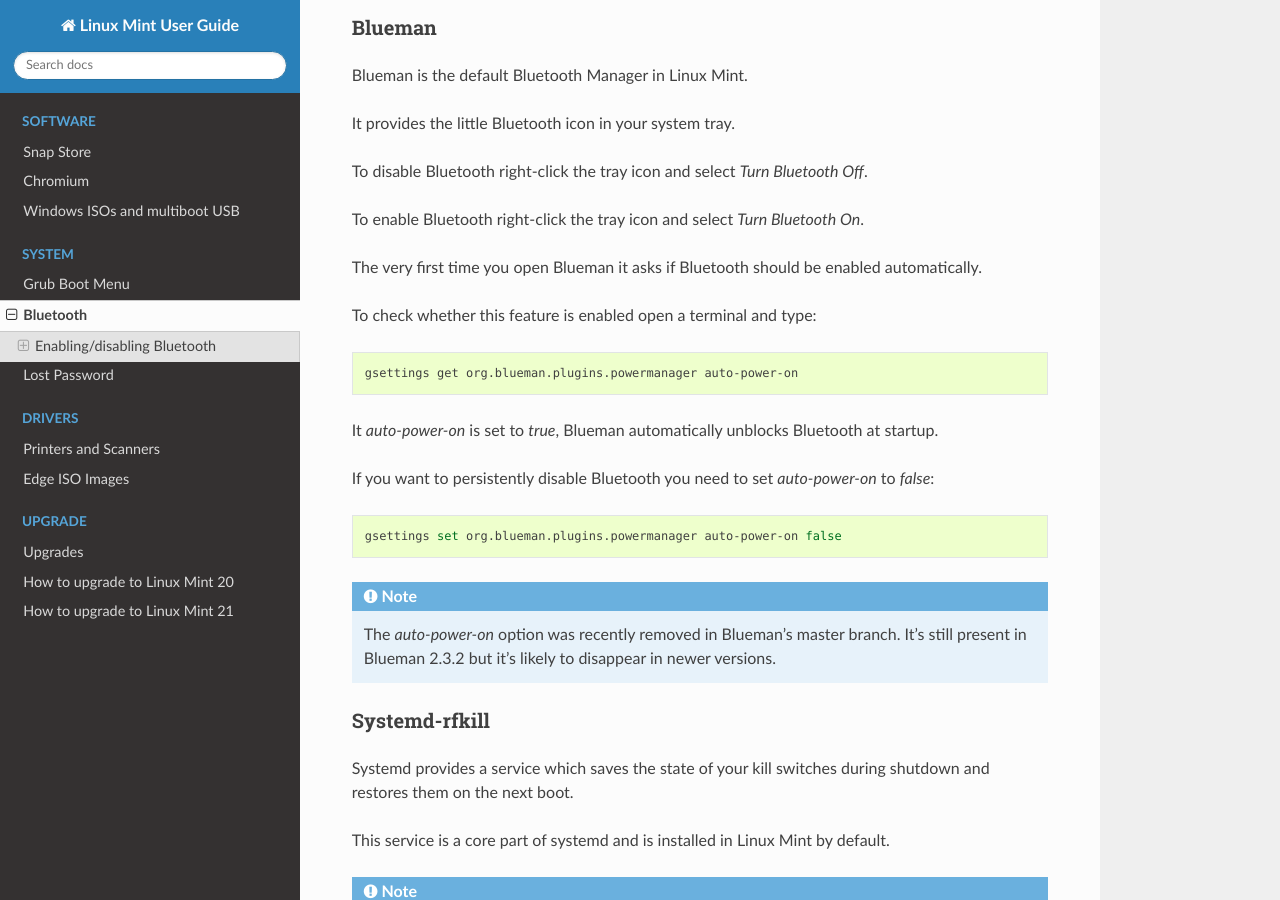
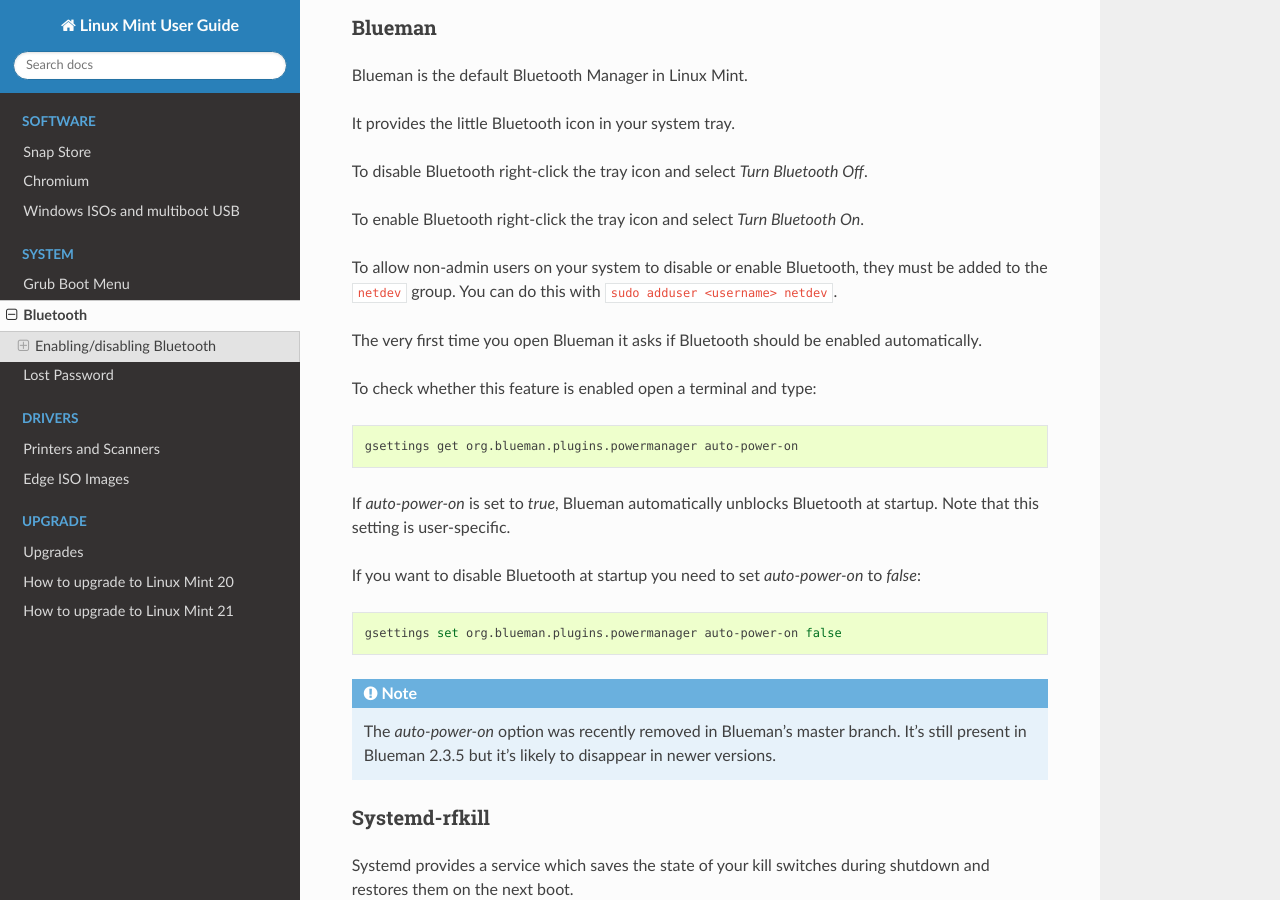
Before and after one commit to linuxmint/doc-user-guide, a Sphinx documentation site: the page built from docs/bluetooth.rst, in a window 1280 px wide and 900 px high, scrolled down 1081 px. Built offline with Sphinx 7.4.7 and the Read the Docs theme 2.0.0, drawn with Linux system fonts in a browser that asks for light colours.

Commit message:
Some updates to the Bluetooth documentation page (#28)
* bluetooth.rst: fix typo

* bluetooth.rst: drop 'persistently' since this can still be toggled

* bluetooth.rst: stress the user-specific nature of the en-/disabled setting

* bluetooth.rst: auto-power-on still works in 2.3.5

* bluetooth.rst: non-admin users must belong to netdev to en-/disable bluetooth *

This is especially relevant to allow non-admin users to enable bluetooth when
disabled by default.

Source: https://askubuntu.com/a/1419668

```diff
--- a/docs/bluetooth.rst
+++ b/docs/bluetooth.rst
@@ -44,6 +44,9 @@
 
 To enable Bluetooth right-click the tray icon and select `Turn Bluetooth On`.
 
+To allow non-admin users on your system to disable or enable Bluetooth, they must be added to the ``netdev`` group.
+You can do this with ``sudo adduser <username> netdev``.
+
 The very first time you open Blueman it asks if Bluetooth should be enabled automatically.
 
 To check whether this feature is enabled open a terminal and type:
@@ -52,9 +55,10 @@
 
     gsettings get org.blueman.plugins.powermanager auto-power-on
 
-It `auto-power-on` is set to `true`, Blueman automatically unblocks Bluetooth at startup.
+If `auto-power-on` is set to `true`, Blueman automatically unblocks Bluetooth at startup.
+Note that this setting is user-specific.
 
-If you want to persistently disable Bluetooth you need to set `auto-power-on` to `false`:
+If you want to disable Bluetooth at startup you need to set `auto-power-on` to `false`:
 
 .. code-block:: bash
 
@@ -62,7 +66,7 @@
 
 .. note::
 
-    The `auto-power-on` option was recently removed in Blueman's master branch. It's still present in Blueman 2.3.2 but it's likely to disappear in newer versions.
+    The `auto-power-on` option was recently removed in Blueman's master branch. It's still present in Blueman 2.3.5 but it's likely to disappear in newer versions.
 
 Systemd-rfkill
 --------------
```
